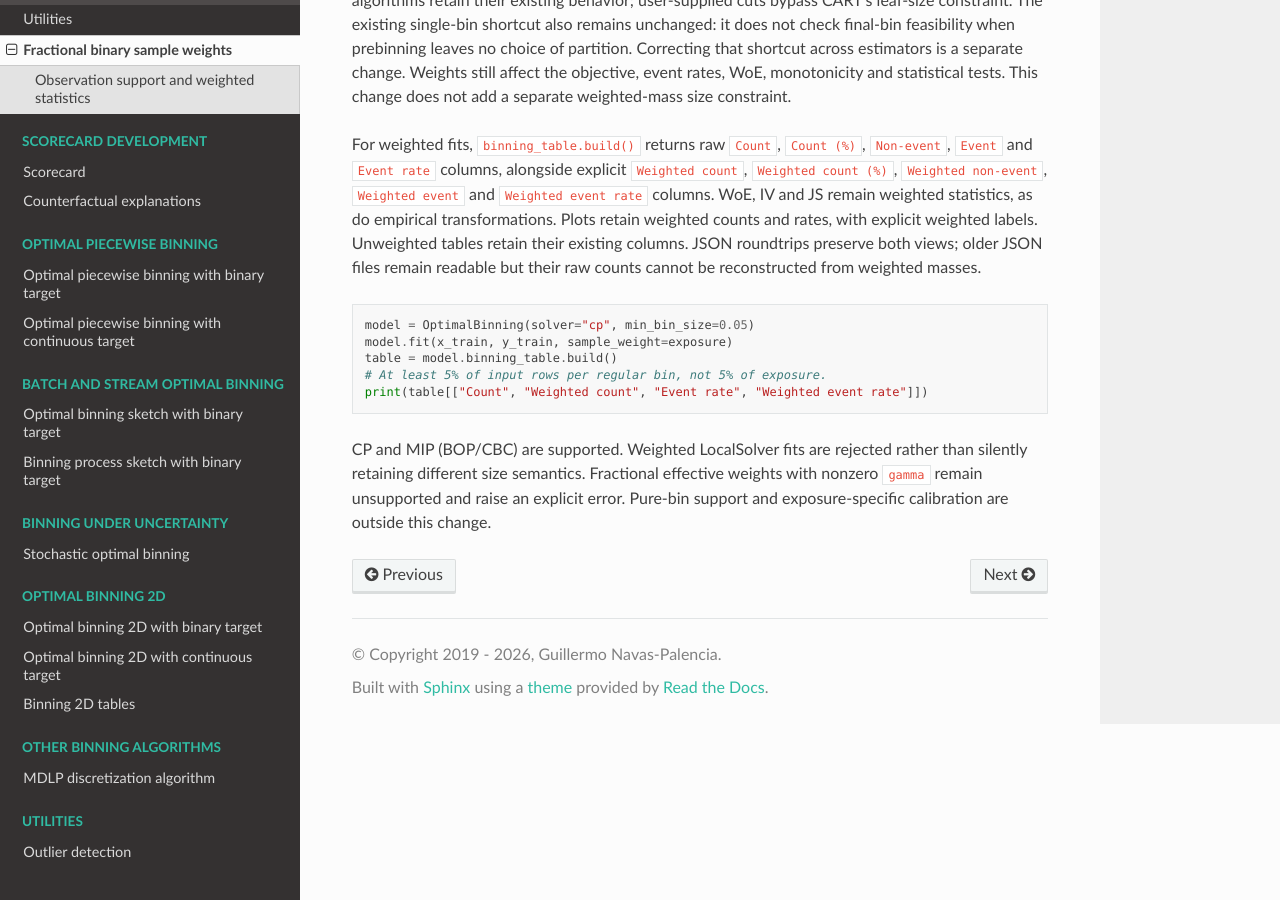
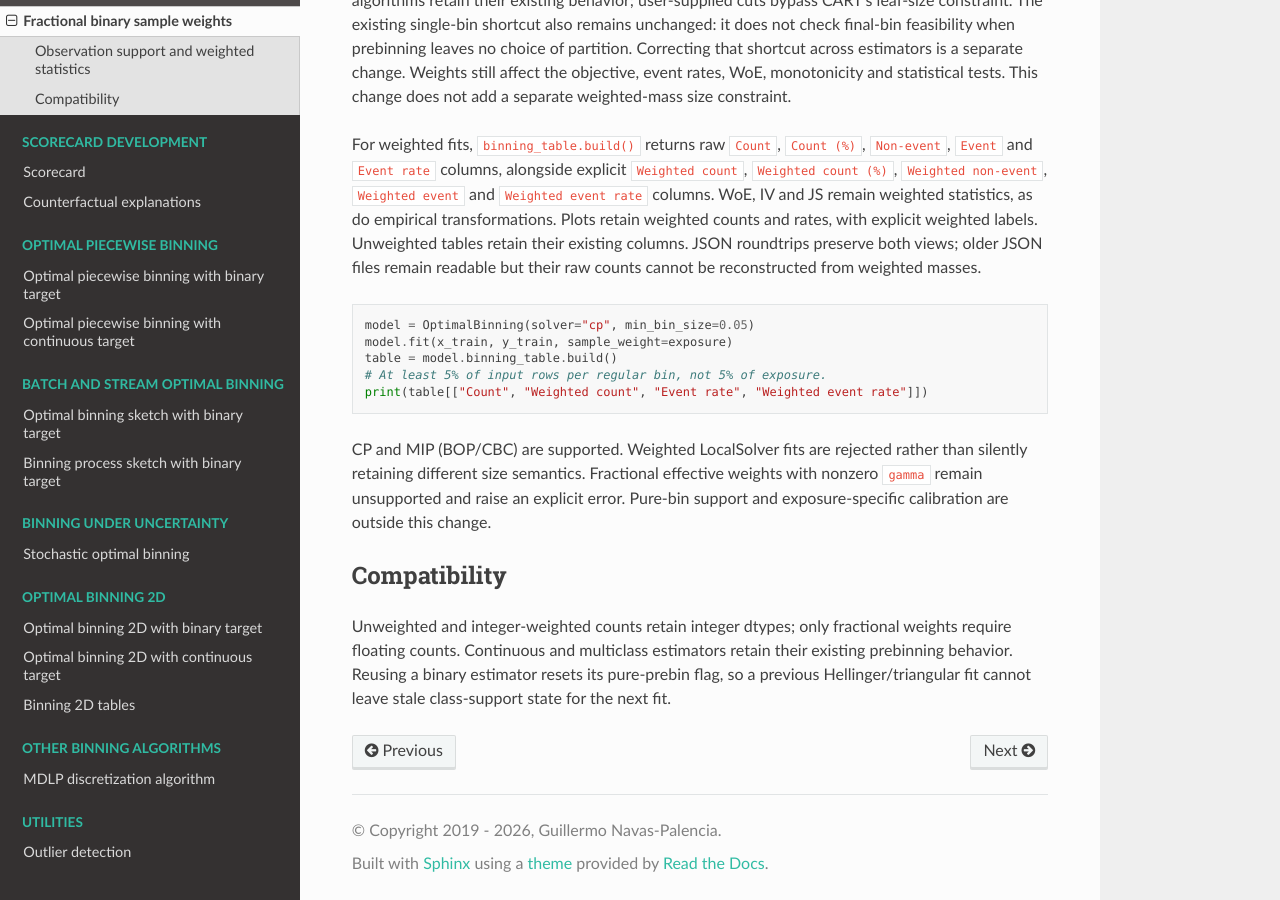
Before and after one commit to guillermo-navas-palencia/optbinning, a Sphinx documentation site: the page built from doc/source/fractional_weights.rst, in a window 1280 px wide and 900 px high, scrolled down 520 px. Built offline with Sphinx 7.4.7 and the Read the Docs theme 3.1.0, drawn with Linux system fonts in a browser that asks for light colours; pages that are not in the unit, such as notebooks, are missing from menus.

Commit message:
docs: clarify weight compatibility and deferred estimator-wide changes

```diff
--- a/doc/source/fractional_weights.rst
+++ b/doc/source/fractional_weights.rst
@@ -47,3 +47,12 @@ CP and MIP (BOP/CBC) are supported. Weighted LocalSolver fits are rejected rathe
 than silently retaining different size semantics. Fractional effective weights
 with nonzero ``gamma`` remain unsupported and raise an explicit error. Pure-bin
 support and exposure-specific calibration are outside this change.
+
+Compatibility
+-------------
+
+Unweighted and integer-weighted counts retain integer dtypes; only fractional
+weights require floating counts. Continuous and multiclass estimators retain
+their existing prebinning behavior. Reusing a binary estimator resets its
+pure-prebin flag, so a previous Hellinger/triangular fit cannot leave stale
+class-support state for the next fit.
```
